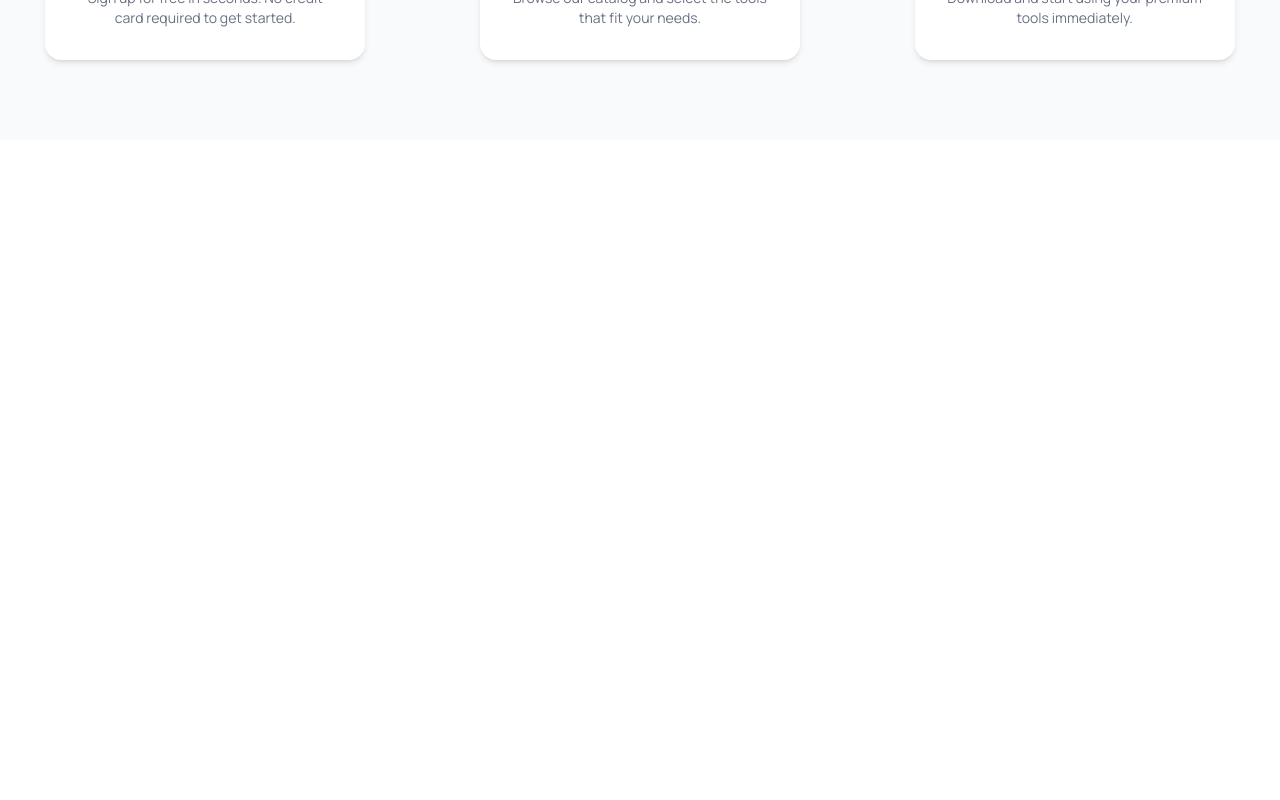
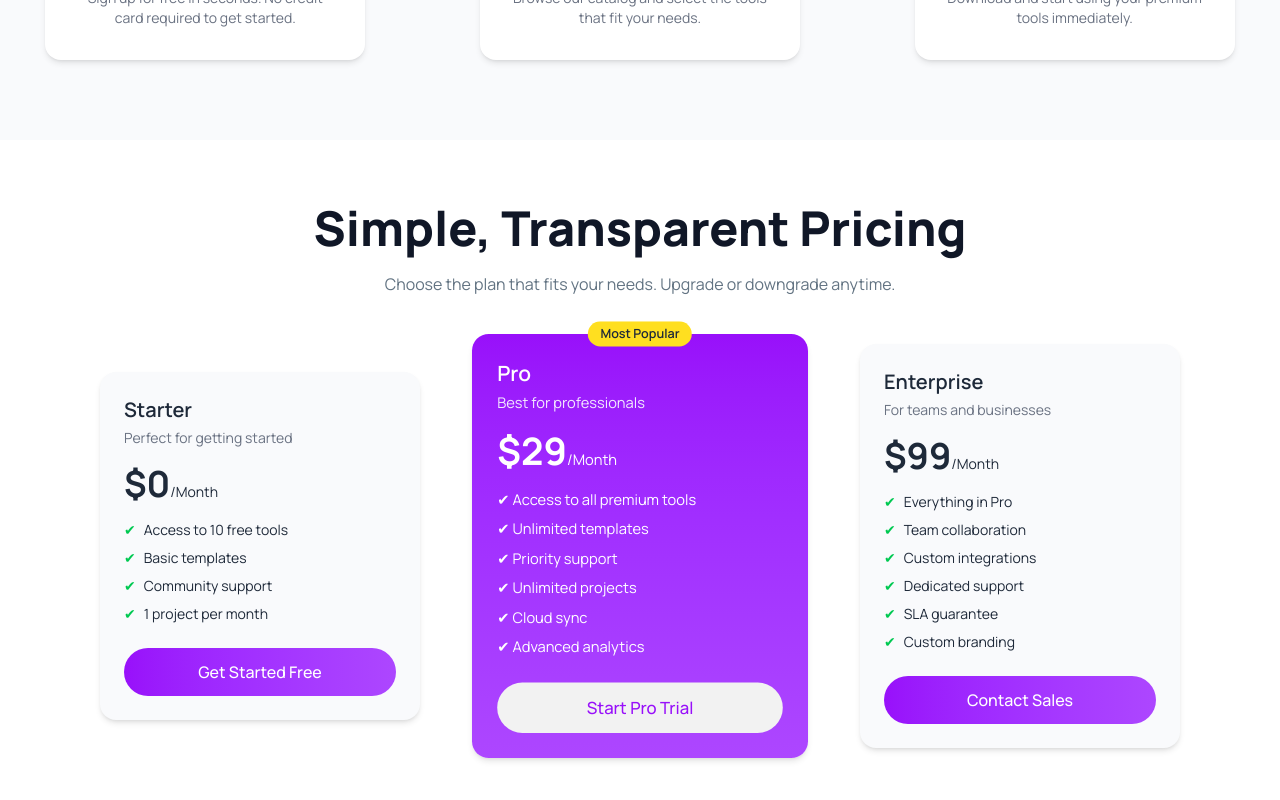
Before and after one commit to tanjilaWD/DigiTools, a React (Vite) app: page / in a window 1280 px wide. Shown: the part 1386-2186 px from the top of the page. Before the commit the page ends 1586 px from the top, so only its background shows below. Built offline with nearby package versions, Linux system fonts and the light colour scheme.

Commit message:
pricing section

```diff
--- a/src/App.jsx
+++ b/src/App.jsx
@@ -2,6 +2,7 @@
 import './App.css'
 import Banner from './components/banner/Banner'
 import Navber from './components/navber/Navber'
+import Pricing from './components/pricing/Pricing'
 import Started from './components/started/Started'
 import Stats from './components/stats/Stats'
 import StartedCard from './components/ui/StartedCard'
@@ -15,6 +16,7 @@ function App() {
      <Banner/>
      <Stats/>
      <Started/>
+     <Pricing/>
     </>
   )
 }
--- /dev/null
+++ b/src/components/pricing/Pricing.jsx
@@ -0,0 +1,130 @@
+import React from 'react';
+
+const Pricing = () => {
+    return (
+        <div className=' my-16'>
+            <div className='text-center space-y-5'>
+               <h2 className='text-[#101727] text-5xl font-extrabold'>Simple, Transparent Pricing</h2>
+               <p className='text-[#627382]'>Choose the plan that fits your needs. Upgrade or downgrade anytime.</p>
+            </div>
+        <div className="flex flex-col md:flex-row gap-15 justify-center items-center mt-6 bg-white p-6">
+
+      {/* Starter */}
+      <div className="w-80 bg-[#F9FAFC] rounded-2xl p-6 shadow-md text-gray-800">
+        <h2 className="text-xl font-semibold">Starter</h2>
+        <p className="text-sm text-gray-500 mt-1">
+          Perfect for getting started
+        </p>
+
+        <div className="mt-4">
+          <span className="text-4xl font-bold">$0</span>
+          <span className="text-sm">/Month</span>
+        </div>
+
+        <ul className="mt-4 space-y-2 text-sm">
+          <li className="flex items-center gap-2">
+            <span className="text-green-500">✔</span> Access to 10 free tools
+          </li>
+          <li className="flex items-center gap-2">
+            <span className="text-green-500">✔</span> Basic templates
+          </li>
+          <li className="flex items-center gap-2">
+            <span className="text-green-500">✔</span> Community support
+          </li>
+          <li className="flex items-center gap-2">
+            <span className="text-green-500">✔</span> 1 project per month
+          </li>
+        </ul>
+
+        <button className="mt-6 w-full py-3 rounded-full bg-gradient-to-r from-purple-600 to-purple-500 text-white font-medium">
+          Get Started Free
+        </button>
+      </div>
+
+      {/* Pro */}
+      <div className="relative w-80 rounded-2xl p-6 shadow-md bg-gradient-to-b from-purple-600 to-purple-500 text-white scale-105">
+
+        <div className="absolute -top-3 left-1/2 transform -translate-x-1/2 bg-yellow-300 text-xs px-3 py-1 rounded-full font-semibold text-gray-800">
+          Most Popular
+        </div>
+
+        <h2 className="text-xl font-semibold">Pro</h2>
+        <p className="text-sm text-purple-100 mt-1">
+          Best for professionals
+        </p>
+
+        <div className="mt-4">
+          <span className="text-4xl font-bold">$29</span>
+          <span className="text-sm">/Month</span>
+        </div>
+
+        <ul className="mt-4 space-y-2 text-sm">
+          <li className="flex items-center gap-2">
+            ✔ Access to all premium tools
+          </li>
+          <li className="flex items-center gap-2">
+            ✔ Unlimited templates
+          </li>
+          <li className="flex items-center gap-2">
+            ✔ Priority support
+          </li>
+          <li className="flex items-center gap-2">
+            ✔ Unlimited projects
+          </li>
+          <li className="flex items-center gap-2">
+            ✔ Cloud sync
+          </li>
+          <li className="flex items-center gap-2">
+            ✔ Advanced analytics
+          </li>
+        </ul>
+
+        <button className="mt-6 w-full py-3 rounded-full bg-[#F2F2F2] text-purple-600 font-medium">
+          Start Pro Trial
+        </button>
+      </div>
+
+      {/* Enterprise */}
+      <div className="w-80 bg-[#F9FAFC] rounded-2xl p-6 shadow-md text-gray-800">
+        <h2 className="text-xl font-semibold">Enterprise</h2>
+        <p className="text-sm text-gray-500 mt-1">
+          For teams and businesses
+        </p>
+
+        <div className="mt-4">
+          <span className="text-4xl font-bold">$99</span>
+          <span className="text-sm">/Month</span>
+        </div>
+
+        <ul className="mt-4 space-y-2 text-sm">
+          <li className="flex items-center gap-2">
+            <span className="text-green-500">✔</span> Everything in Pro
+          </li>
+          <li className="flex items-center gap-2">
+            <span className="text-green-500">✔</span> Team collaboration
+          </li>
+          <li className="flex items-center gap-2">
+            <span className="text-green-500">✔</span> Custom integrations
+          </li>
+          <li className="flex items-center gap-2">
+            <span className="text-green-500">✔</span> Dedicated support
+          </li>
+          <li className="flex items-center gap-2">
+            <span className="text-green-500">✔</span> SLA guarantee
+          </li>
+          <li className="flex items-center gap-2">
+            <span className="text-green-500">✔</span> Custom branding
+          </li>
+        </ul>
+
+        <button className="mt-6 w-full py-3 rounded-full bg-gradient-to-r from-purple-600 to-purple-500 text-white font-medium">
+          Contact Sales
+        </button>
+      </div>
+
+    </div>
+    </div>
+    );
+};
+
+export default Pricing;
```
